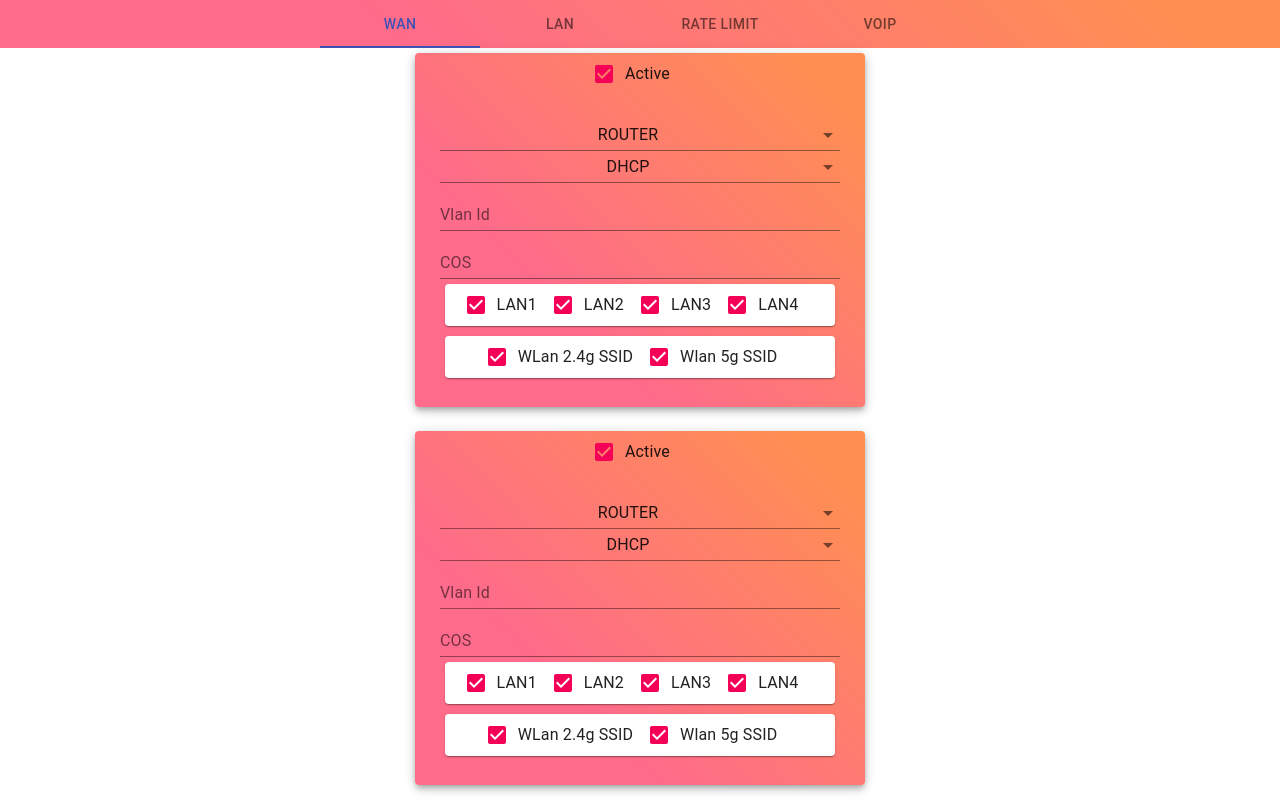
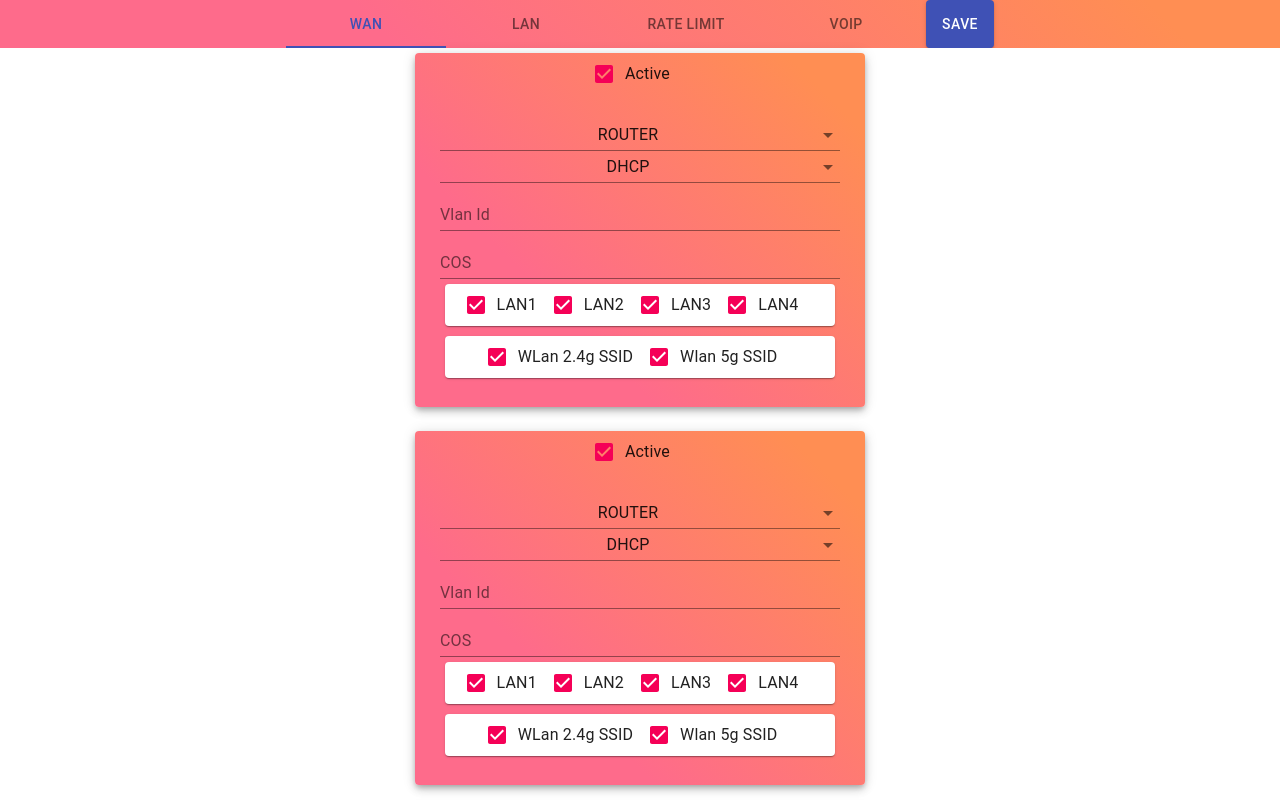
Before and after one commit to sniewcza/XmlConfigCreator, a React (Create React App) app: page / in a window 1280 px wide. Shown: the top 800 px of the page. Built offline with nearby package versions, Linux system fonts and the light colour scheme.

Commit message:
added save button

```diff
--- a/src/App.tsx
+++ b/src/App.tsx
@@ -89,7 +89,7 @@ function App() {
 
   return (
     <div className="App">
-      <TabNavigator>
+      <TabNavigator onSaveAction={saveTestFile}>
         <Grid container spacing={3} direction="column" alignItems="center">
           <Grid item xs>
             <WanConfigForm
--- a/src/components/TabNavigator.tsx
+++ b/src/components/TabNavigator.tsx
@@ -1,13 +1,17 @@
 import React, { FC, Fragment, useState } from "react";
-import { Tabs, Tab, makeStyles, Box } from "@material-ui/core";
+import { Tabs, Tab, makeStyles, Box, Button } from "@material-ui/core";
 
-const useStyles = makeStyles((theme) => ({
+const useStyles = makeStyles(theme => ({
   root: {
     marginBottom: 5,
-    background: "linear-gradient(45deg, #FE6B8B 30%, #FF8E53 90%)",
-  },
+    background: "linear-gradient(45deg, #FE6B8B 30%, #FF8E53 90%)"
+  }
 }));
-export const TabNavigator: FC = (props) => {
+
+interface Props {
+  onSaveAction?: () => void;
+}
+export const TabNavigator: FC<Props> = props => {
   const classes = useStyles();
   const [selectedTab, setSelectedTab] = useState(0);
   const handleChange = (event: any, value: number) => {
@@ -24,10 +28,19 @@ export const TabNavigator: FC = (props) => {
         textColor="primary"
         onChange={handleChange}
       >
-        <Tab label="WAN" aria-controls={`simple-tabpanel-${0}`} />
+        <Tab label="WAN" />
         <Tab label="LAN" />
         <Tab label="RATE LIMIT" />
         <Tab label="VOIP" />
+        {props.onSaveAction && (
+          <Button
+            color="primary"
+            variant="contained"
+            onClick={props.onSaveAction}
+          >
+            Save
+          </Button>
+        )}
       </Tabs>
       {React.Children.map(props.children, (child, index) => (
         <TabPanel value={selectedTab} index={index}>
```
